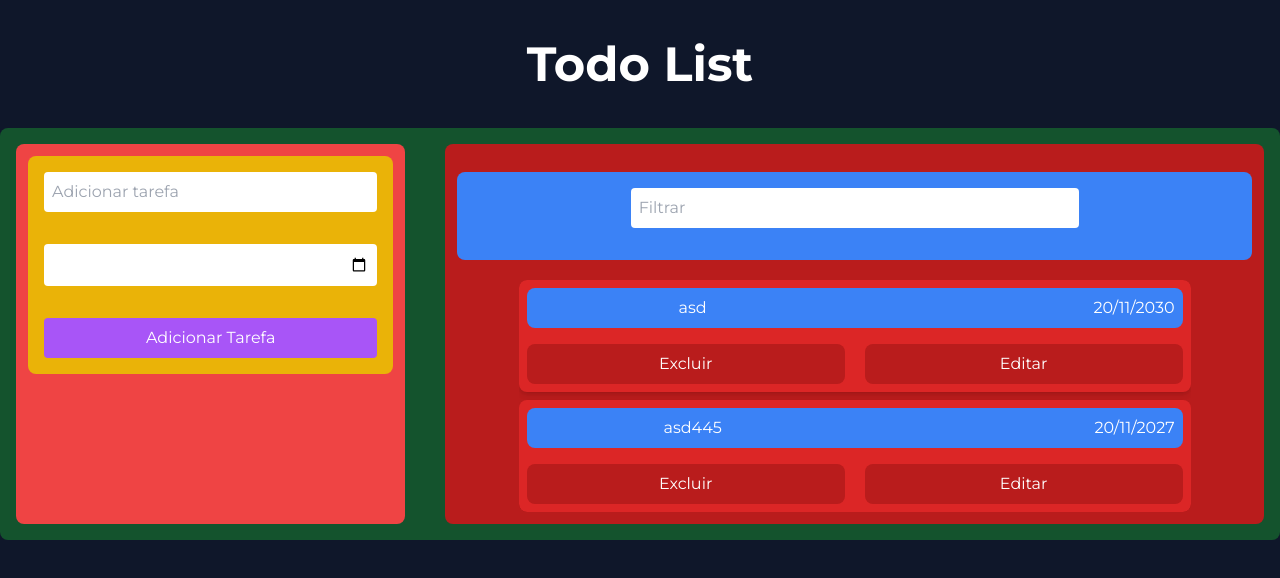
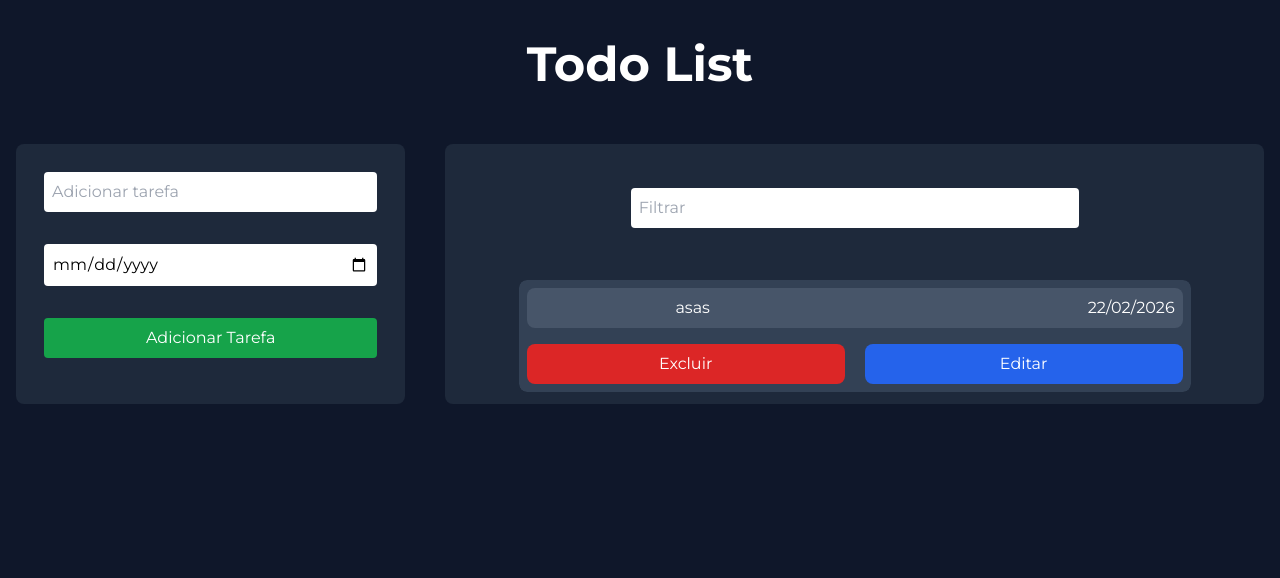
Before and after one commit to IgorBern02/ToDoList, a React (Vite) app: page / in a window 1280 px wide. Shown: the top 578 px of the page. Built offline with nearby package versions, Linux system fonts and the light colour scheme; data requests are answered from the project's data file.

Commit message:
chore: Adicionado cores a aplicação e componentes

```diff
--- a/db.json
+++ b/db.json
@@ -2,13 +2,8 @@
   "tasks": [
     {
       "id": "1",
-      "task": "asd",
-      "date": "2030-11-20"
-    },
-    {
-      "id": "2",
-      "task": "asd445",
-      "date": "2027-11-20"
+      "task": "asas",
+      "date": "2026-02-22"
     }
   ]
 }
--- a/src/components/AddTaskInput.tsx
+++ b/src/components/AddTaskInput.tsx
@@ -10,8 +10,7 @@ export const AddTaskInput = ({
   placeholder,
 }: AddTaskInputProps) => {
   return (
-    <>
-      <section className="bg-yellow-500 flex flex-col gap-4 p-4 rounded-lg">
+    <section className="flex flex-col gap-4 p-4 rounded-lg">
       <Input
         type="text"
         placeholder={placeholder}
@@ -23,6 +22,5 @@ export const AddTaskInput = ({
       <Input type="date" value={dateValue} onChange={onDateChange} />
       <Button text="Adicionar Tarefa" type="submit" />
     </section>
-    </>
   );
 };
--- a/src/components/Button.tsx
+++ b/src/components/Button.tsx
@@ -7,7 +7,7 @@ export const Button = ({ text, type }: buttonProps) => {
   return (
     <button
       type={type}
-      className="bg-purple-500 text-white p-2 overflow-hidden rounded outline-none hover:bg-purple-600 focus:outline-none focus:bg-purple-700 transition-colors duration-300"
+      className="bg-green-600 text-white p-2 overflow-hidden rounded outline-none hover:bg-green-700 focus:outline-none focus:bg-purple-700 transition-colors duration-300"
     >
       {text}
     </button>
--- a/src/components/EditModal.tsx
+++ b/src/components/EditModal.tsx
@@ -17,23 +17,41 @@ export const EditModal = ({
   onClose,
   onSave,
 }: EditModalProps) => (
-  <div className="modal">
-    <div className="modal-content">
-      <h2>Editar tarefa</h2>
-      <p>ID da tarefa: {taskId}</p>
-      <label>
-        Tarefa:
-        <input type="text" value={task} onChange={onTaskChange} />
+  <div className="fixed inset-0 bg-black bg-opacity-50 flex items-center justify-center z-50">
+    <div className="bg-white text-black rounded-xl shadow-lg p-6 w-full max-w-md">
+      <h2 className="text-xl font-semibold mb-4">Editar tarefa</h2>
+      <p className="text-sm mb-2">ID da tarefa: {taskId}</p>
+      <label className="block mb-2">
+        <span className="text-sm font-medium">Tarefa:</span>
+        <input
+          type="text"
+          value={task}
+          onChange={onTaskChange}
+          className="w-full mt-1 p-2 border rounded-md"
+        />
       </label>
-      <label>
-        Data:
-        <input type="date" value={date} onChange={onDateChange} />
+      <label className="block mb-4">
+        <span className="text-sm font-medium">Data:</span>
+        <input
+          type="date"
+          value={date}
+          onChange={onDateChange}
+          className="w-full mt-1 p-2 border rounded-md"
+        />
       </label>
-      <div style={{ marginTop: "1rem" }}>
-        <button type="button" onClick={onSave}>
+      <div className="flex justify-end gap-2">
+        <button
+          type="button"
+          onClick={onSave}
+          className="px-4 py-2 bg-green-600 text-white rounded-md hover:bg-green-700"
+        >
           Salvar
         </button>
-        <button type="button" onClick={onClose}>
+        <button
+          type="button"
+          onClick={onClose}
+          className="px-4 py-2 bg-gray-500 text-white rounded-md hover:bg-gray-600"
+        >
           Cancelar
         </button>
       </div>
--- a/src/components/FilterTaskInput.tsx
+++ b/src/components/FilterTaskInput.tsx
@@ -8,7 +8,7 @@ export const FilterTaskInput = ({
   onChange,
 }: InputProps) => {
   return (
-    <section className="bg-blue-500 p-4 rounded-lg w-full mt-4 focus:outline-none focus:ring-1 focus:ring-red-700">
+    <section className=" p-4 rounded-lg w-full mt-4 focus:outline-none focus:ring-1 focus:ring-red-700">
       <Input
         type={type}
         placeholder={placeholder}
--- a/src/components/Input.tsx
+++ b/src/components/Input.tsx
@@ -11,7 +11,7 @@ export const Input = ({
   return (
     <div className="mb-4 w-full max-w-md mx-auto">
       <input
-        className="w-full p-2 rounded overflow-hidden focus:outline-none focus:ring-1 focus:ring-blue-500"
+        className="w-full p-2 rounded overflow-hidden text-black focus:outline-none focus:ring-1 focus:ring-blue-500"
         type={type}
         placeholder={placeholder}
         value={value}
--- a/src/components/TaskForm.tsx
+++ b/src/components/TaskForm.tsx
@@ -18,9 +18,9 @@ export const TaskForm = ({
 }: TaskFormProps) => (
   <form
     onSubmit={handleSubmit}
-    className="bg-green-900 p-4 rounded-lg w-full mt-10 grid grid-cols-3 gap-10"
+    className=" p-4 rounded-lg w-full mt-10 grid grid-cols-3 gap-10"
   >
-    <section className="bg-red-500 p-3 rounded-lg w-full max-w-md mx-auto">
+    <section className="bg-slate-800 p-3 rounded-lg w-full max-w-md mx-auto">
       <AddTaskInput
         taskValue={task}
         onTaskChange={handleTaskChange}
@@ -30,7 +30,7 @@ export const TaskForm = ({
       />
     </section>
 
-    <section className="bg-red-700 p-3 rounded-lg  col-span-2 gap-5 flex flex-col rounded-lg">
+    <section className="bg-slate-800 p-3 rounded-lg  col-span-2 gap-5 flex flex-col rounded-lg">
       <FilterTaskInput
         type={"text"}
         placeholder={"Filtrar"}
--- a/src/components/Tasks.tsx
+++ b/src/components/Tasks.tsx
@@ -13,9 +13,9 @@ export const Tasks = ({ filteredTask, remove, openEditModal }: TasksProps) => {
         filteredTask.map((task: any) => (
           <li
             key={task.id}
-            className="flex flex-col justify-between items-center bg-red-600 p-2 rounded-lg shadow-md "
+            className="flex flex-col justify-between items-center bg-slate-700 p-2 rounded-lg shadow-md "
           >
-            <div className="w-full h-auto flex  break-all gap-2 bg-blue-500 p-2 rounded-lg">
+            <div className="w-full h-auto flex  break-all gap-2 bg-slate-600 p-2 rounded-lg">
               <span className="w-1/2">{task.task}</span>
               <span className="w-1/2 text-right">
                 {formatDateToBR(task.date)}
@@ -23,14 +23,14 @@ export const Tasks = ({ filteredTask, remove, openEditModal }: TasksProps) => {
             </div>
             <div className="w-full flex flex-row gap-5 justify-around items-center mt-2">
               <button
-                className="w-full mt-2 bg-red-700 text-white px-4 py-2 rounded-lg hover:bg-red-800 transition-colors"
+                className="w-full mt-2 bg-red-600 text-white px-4 py-2 rounded-lg hover:bg-red-700 transition-colors"
                 type="button"
                 onClick={() => remove(task.id)}
               >
                 Excluir
               </button>
               <button
-                className="w-full mt-2 bg-red-700 text-white px-4 py-2 rounded-lg hover:bg-red-800 transition-colors"
+                className="w-full mt-2 bg-blue-600 text-white px-4 py-2 rounded-lg hover:bg-blue-700 transition-colors"
                 onClick={() => openEditModal(task.id, task.task, task.date)}
               >
                 Editar
--- a/src/index.css
+++ b/src/index.css
@@ -7,8 +7,9 @@
   line-height: 1.5;
   font-weight: 400;
 
-  color-scheme: light dark;
-  color: rgba(255, 255, 255, 0.87);
+  /* color: rgba(255, 255, 255, 0.87);
+  color: #000; */
+  /* color-scheme: light dark; */
   background-color: #242424;
 
   font-synthesis: none;
```
Lines whose indentation alone changed are shown as unchanged.
